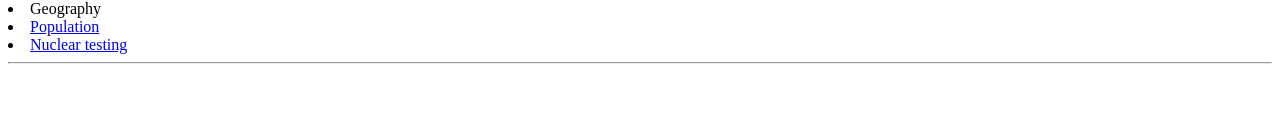
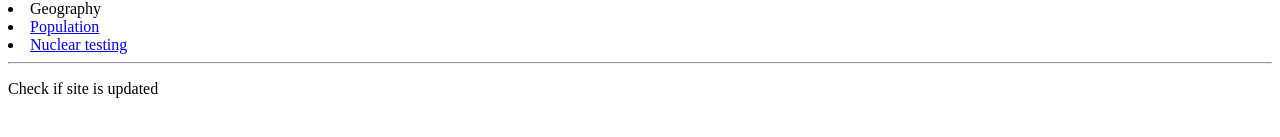
Before and after one commit to sulathesavage/KabdullovAM.github.io, a plain HTML site: page index.html in a window 1280 px wide. Shown: the part 603-740 px from the top of the page. Drawn offline with Linux system fonts and the light colour scheme.

Commit message:
7th commit

```diff
--- a/index.html
+++ b/index.html
@@ -28,5 +28,6 @@
 <li><a href="population.html">Population</a></li>
 <li><a href="nuclear.html">Nuclear testing</a></li>
 <hr>
+<p>Check if site is updated</p>
 </body>
 </html>
```
